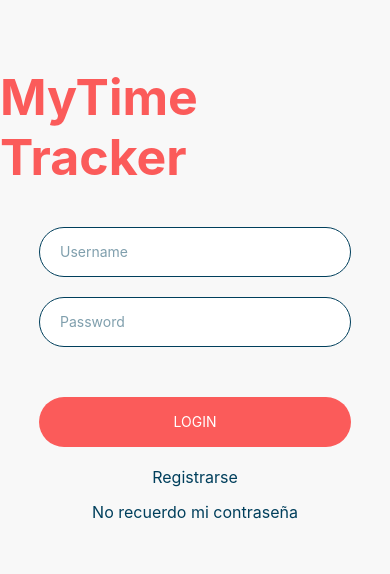
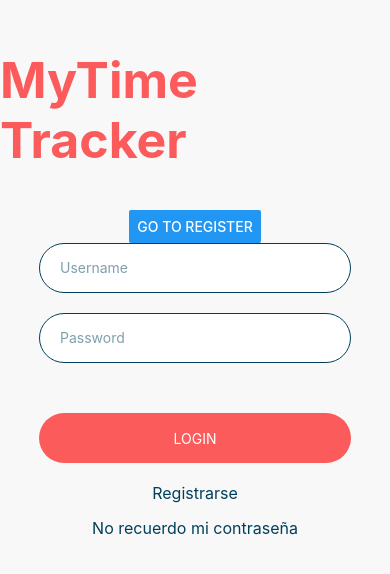
Before and after one commit to Manu312/PNT2_BE_C-AppTimeTracker, a React Native app in the folder my-app/: screen /Login in a window 390 px wide. Shown: the part 128-702 px from the top of the page. Built offline with nearby package versions, Linux system fonts and the light colour scheme; no server answers.

Commit message:
metodo para testear

```diff
--- a/my-app/screens/LoginScreen.js
+++ b/my-app/screens/LoginScreen.js
@@ -8,6 +8,7 @@ import {
   Alert,
   Keyboard,
   TouchableWithoutFeedback,
+  Button,
 } from "react-native";
 import Animated, {
   Easing,
@@ -58,6 +59,15 @@ export default function LoginScreen() {
     }
   };
 
+  const llamaTest = async () => {
+    try {
+      const response = await axios.get(`${API_URL}/api/v1/test`);
+      console.log(response.data);
+    } catch (error) {
+      console.error(error);
+    }
+  }
+
   const handleFocus = (opacity) => {
     opacity.value = withTiming(0, {
       duration: 300,
@@ -96,6 +106,7 @@ export default function LoginScreen() {
     <TouchableWithoutFeedback onPress={dismissKeyboard}>
       <View style={styles.container}>
         <Text style={styles.logo}>MyTime Tracker</Text>
+        <Button title="Go to Register" onPress={() => llamaTest()} />
         <View style={styles.inputView}>
           <Animated.Text style={[styles.placeholder, usernamePlaceholderStyle]}>
             Username
```
